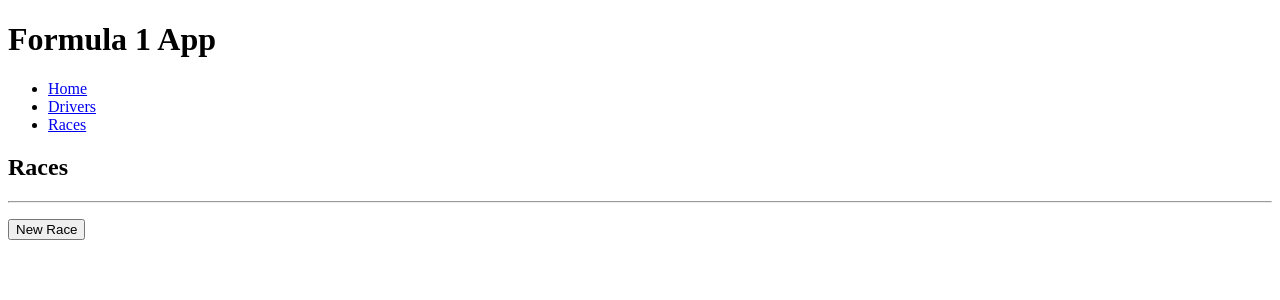
After one commit to ethanBaird/trackside, a Flask app: page /races in a window 1280 px wide. The commit adds this page. Shown: the top 300 px of the page. Run offline with Flask 2, Linux system fonts and the light colour scheme; data that the repository does not hold is empty; some libraries are stand-ins or nearby versions.

Commit message:
added races repo and routes to app

```diff
--- a/app.py
+++ b/app.py
@@ -1,9 +1,11 @@
 from flask import Flask, render_template
 from controllers.drivers_controller import drivers_blueprint
+from controllers.races_controller import races_blueprint
 
 app = Flask(__name__)
 
 app.register_blueprint(drivers_blueprint)
+app.register_blueprint(races_blueprint)
 
 @app.route('/')
 def index():
--- a/controllers/drivers_controller.py
+++ b/controllers/drivers_controller.py
@@ -51,3 +51,7 @@ def update(id):
     return redirect('/drivers')
 
 # delete 'drivers/<id>/delete
+@drivers_blueprint.route('/drivers/<id>/delete', methods=['POST'])
+def delete(id):
+    drivers_repository.delete(id)
+    return redirect('/drivers')
--- /dev/null
+++ b/controllers/races_controller.py
@@ -0,0 +1,54 @@
+from flask import Flask, Blueprint, redirect, render_template, request
+
+from models.race import Race
+import repositories.races_repository as races_repository
+
+races_blueprint = Blueprint("races", __name__)
+
+#index
+@races_blueprint.route('/races')
+def races():
+    races = races_repository.select_all()
+    return render_template('races/index.html', races=races)
+
+# show '/races/<id>'
+@races_blueprint.route('/races/<id>')
+def show(id):
+    race = races_repository.select(id)
+    return render_template('races/show.html', race=race)
+
+# new '/races/new'
+@races_blueprint.route('/races/new')
+def new():
+    return render_template('races/new.html')
+
+# create '/races/new' method=['POST']
+@races_blueprint.route('/races/new', methods=['POST'])
+def create():
+    location = request.form['location']
+    circuit = request.form['circuit']
+    race = Race(location, circuit)
+    races_repository.save(race)
+    return redirect('/races')
+
+# edit 'races/<id>/edit
+@races_blueprint.route('/races/<id>/edit')
+def edit(id):
+    race = races_repository.select(id)
+    return render_template('races/edit.html', race=race)
+
+# update 'races/<id> method ['POST']
+@races_blueprint.route('/races/<id>/edit', methods=['POST'])
+def update(id):
+    location = request.form['location']
+    circuit = request.form['circuit']
+
+    driver = Race(location, circuit, id)
+    races_repository.update(driver)
+    return redirect('/races')
+
+# delete 'drivers/<id>/delete
+@races_blueprint.route('/races/<id>/delete', methods=['POST'])
+def delete(id):
+    races_repository.delete(id)
+    return redirect('/races')
--- a/db/formula_1.sql
+++ b/db/formula_1.sql
@@ -12,7 +12,8 @@ CREATE TABLE scores (
 
 CREATE TABLE races (
     id SERIAL PRIMARY KEY,
-    location VARCHAR(255)
+    location VARCHAR(255),
+    circuit VARCHAR(255)
 );
 
 CREATE TABLE drivers (
--- a/models/race.py
+++ b/models/race.py
@@ -1,5 +1,6 @@
 class Race:
 
-    def __init__ (self, _location, _id=None):
+    def __init__ (self, _location, _circuit, _id=None):
         self.location = _location
+        self.circuit = _circuit
         self.id = _id
--- /dev/null
+++ b/repositories/races_repository.py
@@ -0,0 +1,62 @@
+from db.run_sql import run_sql
+from models.race import Race
+
+def save(race):
+    sql = """
+        INSERT INTO races (location, circuit)
+        VALUES (%s, %s)
+        RETURNING id
+    """
+    values = [race.location, race.circuit]
+    results = run_sql(sql, values)
+    id = results[0]["id"]
+
+    race.id = id
+
+def select_all():
+    races = []
+    sql = """
+        SELECT  * FROM races
+    """
+    results = run_sql(sql)
+
+    for row in results:
+        race = Race(row['location'], row['circuit'], row['id'])
+        races.append(race)
+    return races
+
+def select(id):
+    sql = """
+        SELECT * FROM races
+        WHERE id = %s
+    """
+    values = [id]
+    results = run_sql(sql, values)
+
+    if results:
+        result = results[0]
+        race = Race(result['location'], result['circuit'], result['id'])
+    return race
+
+def update(race):
+    sql = """
+        UPDATE races
+        SET (location, circuit) = (%s, %s)
+        WHERE id = %s
+    """
+    values = [race.location, race.circuit, race.id]
+    run_sql(sql, values)
+
+def delete(id):
+    sql = """
+        DELETE FROM races
+        WHERE id = %s
+    """
+    values = [id]
+    run_sql(sql, values)
+
+def delete_all():
+    sql = """
+        DELETE FROM races
+    """
+    run_sql(sql)
--- a/templates/base.html
+++ b/templates/base.html
@@ -13,6 +13,7 @@
             <ul>
                 <li><a href="/">Home</a></li>
                 <li><a href="/drivers">Drivers</a></li>
+                <li><a href="/races">Races</a></li>
             </ul>
         </nav>
     </header>
--- a/templates/drivers/index.html
+++ b/templates/drivers/index.html
@@ -6,10 +6,14 @@
     <ul>
         {% for driver in drivers %}
             <li><a href="/drivers/{{driver.id}}">{{ driver.name }}</a>: <b>{{ driver.points }}pts</b></li>
+            <form action="/drivers/{{driver.id}}/delete" method="post">
+                <button type="submit">Delete</button>
+            </form>
         {% endfor %}
     </ul>
     <form action="/drivers/new">
         <button type="submit">New Driver</button>
     </form>
 
+
 {% endblock content %}
--- a/templates/drivers/show.html
+++ b/templates/drivers/show.html
@@ -6,4 +6,7 @@
     <form action="/drivers/{{driver.id}}/edit">
         <button type="submit">Edit</button>
     </form>
+    <form action="/drivers/{{driver.id}}/delete" method="post">
+        <button type="submit">Delete</button>
+    </form>
 {% endblock content %}
--- /dev/null
+++ b/templates/races/index.html
@@ -0,0 +1,19 @@
+{% extends 'base.html' %}
+
+{% block content %}
+    <h2>Races</h2>
+    <hr>
+    <ul>
+        {% for race in races %}
+            <li><a href="/races/{{race.id}}">{{ race.location }}</a></b></li>
+            <form action="/races/{{race.id}}/delete" method="post">
+                <button type="submit">Delete</button>
+            </form>
+        {% endfor %}
+    </ul>
+    <form action="/races/new">
+        <button type="submit">New Race</button>
+    </form>
+
+
+{% endblock content %}
```
Also changed, not shown: console.py (+9 -2 lines), repositories/drivers_repository.py (+8 -0 lines), templates/races/edit.html (added, +13 -0 lines), templates/races/new.html (added, +13 -0 lines), templates/races/show.html (added, +12 -0 lines).
